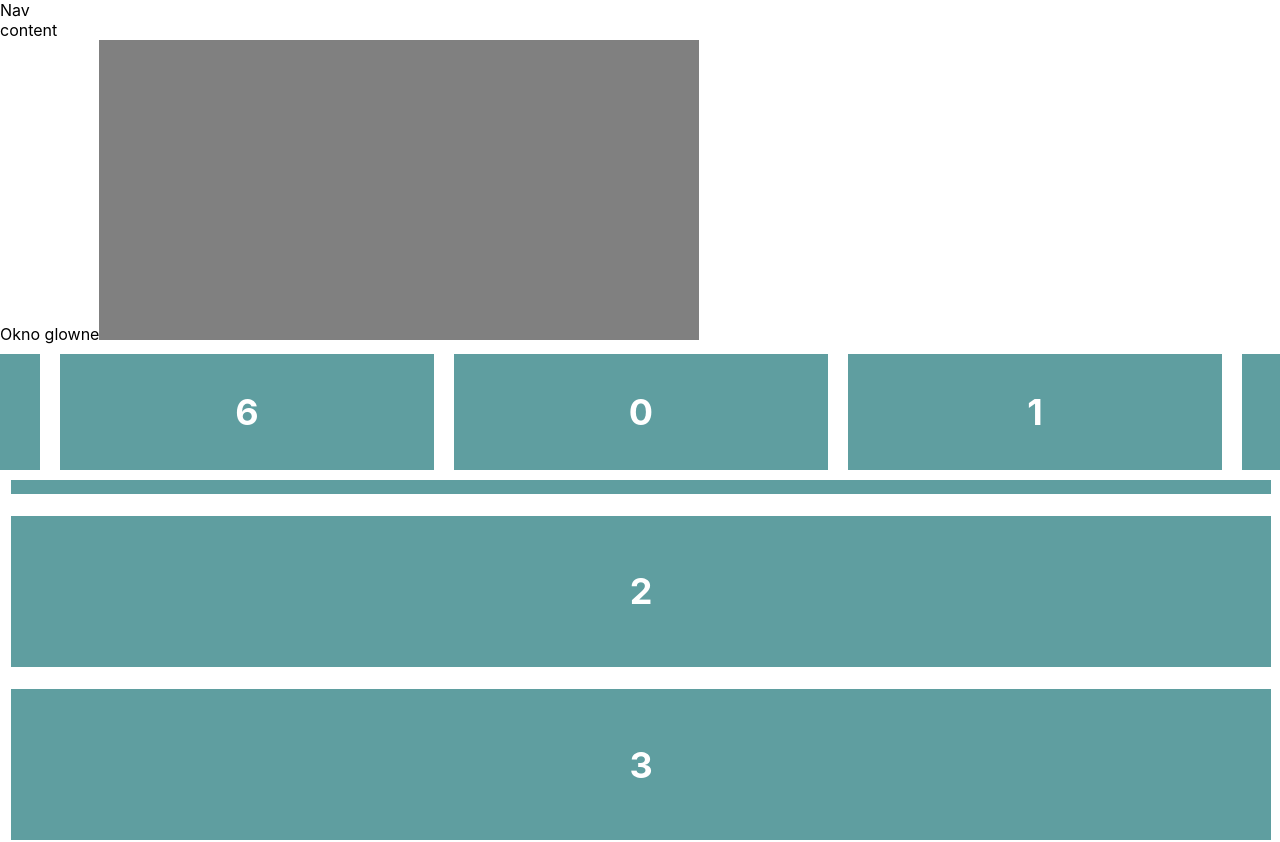
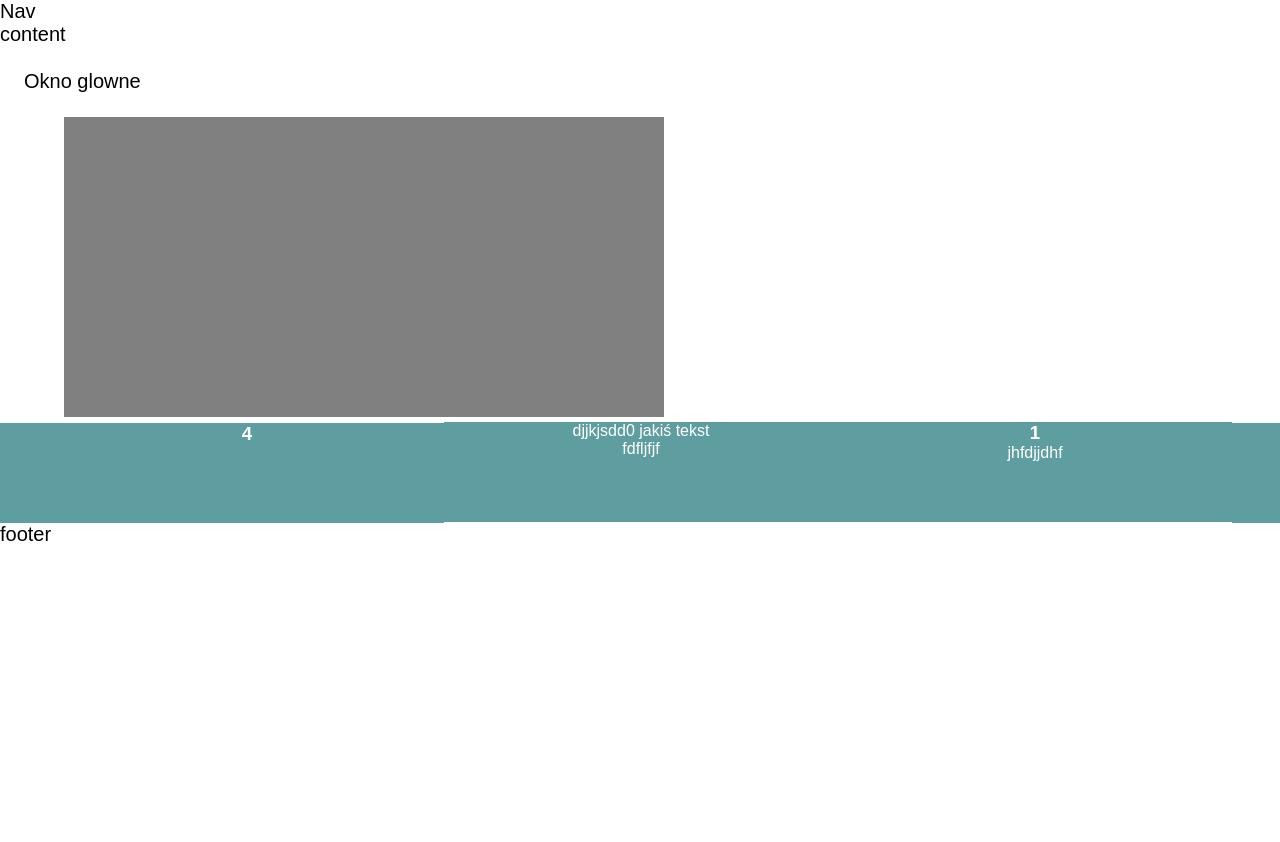
Before and after one commit to Keszua/Ant-key-v3, a React (Create React App) app: page /login in a window 1280 px wide. Shown: the top 842 px of the page. After the commit the page ends 800 px from the top, so only its background shows below. Built offline with nearby package versions, Linux system fonts and the light colour scheme.

Commit message:
Inicjalizacja scss
Nie udana proba ogarnięcia react-slick

```diff
--- /dev/null
+++ b/src/css/style.css
@@ -0,0 +1,56 @@
+* {
+  margin: 0;
+  padding: 0;
+  -webkit-box-sizing: border-box;
+          box-sizing: border-box;
+}
+
+html {
+  font-family: 'Arial';
+  font-size: 20px;
+}
+
+/*---------------------- plik _szukaj_mrowki.scss -------------------------*/
+.informacje {
+  margin: 10px;
+  padding: 14px;
+}
+
+.ramka_na_dwa_slidery {
+  display: -webkit-box;
+  display: -ms-flexbox;
+  display: flex;
+  -webkit-box-orient: vertical;
+  -webkit-box-direction: normal;
+      -ms-flex-direction: column;
+          flex-direction: column;
+  height: 600px;
+  width: 600px;
+  margin: 5%;
+}
+
+.ramka_na_slider {
+  background: #292828;
+}
+
+.ramka_na_slider__poziomy {
+  height: 33%;
+  background: #283caa;
+}
+
+.ramka_na_slider__pionowy {
+  height: 66%;
+  background: green;
+}
+
+.sl_okienko {
+  height: 100px;
+  width: 200px;
+  background: #5f9ea0;
+  color: #fff;
+  font-size: 16px;
+  text-align: center;
+}
+
+/*----------------------- end _szukaj_mrowki.scss --------------------------*/
+/*# sourceMappingURL=style.css.map */
--- a/src/index.tsx
+++ b/src/index.tsx
@@ -1,6 +1,7 @@
 import React from 'react';
 import ReactDOM from 'react-dom';
-import './index.css';
+//import './index.css';
+import './css/style.css';
 import App from './layouts/App';
 import reportWebVitals from './reportWebVitals';
 
--- /dev/null
+++ b/src/pages/_szukaj_mrowki.scss
@@ -0,0 +1,89 @@
+
+/*---------------------- plik _szukaj_mrowki.scss -------------------------*/
+
+.informacje {
+    margin: 10px;
+    padding: 14px;
+
+}
+
+
+.ramka_na_dwa_slidery {
+    display: flex;
+    flex-direction: column;
+
+    height: 600px;
+    width: 600px;
+    margin: 5%;
+
+}
+
+.ramka_na_slider {
+
+    // display: 'block';
+    background: rgb(41, 40, 40);
+    // margin: 0 25px 0 25px;
+    //width: 100%;
+
+    &__poziomy{
+        height: 33%;
+        background: rgb(40, 60, 170);
+
+    }
+
+    &__pionowy {
+        height: 66%;
+        background: green;
+
+    }
+
+}
+
+
+// .slider {
+//     /*
+//      -webkit-text-size-adjust: 100%;
+//     font: 112.5%/1.45em georgia,serif;
+//     //color: rgba(90,0,0,.8);
+//     font-family: georgia,serif;
+//     //font-weight: 400;
+//     word-wrap: break-word;
+//     font-kerning: normal;
+//     font-feature-settings: "kern","liga","clig","calt","kern";
+//     direction: ltr;
+//     unicode-bidi: isolate;
+//     box-sizing: border-box;
+//     user-select: none;
+//     touch-action: pan-y;
+//     -webkit-tap-highlight-color: transparent;
+//     position: relative;
+//     display: block;
+//     // margin: 30px auto 50px;
+// */
+//     &__poziomy {
+
+//     }
+// }
+
+
+
+.sl_okienko {
+    height: 100px;
+    width: 200px;
+    background: #5f9ea0;
+    color: #fff;
+    font-size: 16px;
+    // line-height: 100px;
+    //margin: 10px 10px 10px ;
+    // border: 2px;
+    // padding: 14px;
+    // position: relative;
+    text-align: center;
+}
+
+
+
+
+
+
+/*----------------------- end _szukaj_mrowki.scss --------------------------*/
--- a/src/pages/szukaj_mrowki.css
+++ /dev/null
@@ -1,31 +0,0 @@
-
-h3 {
-    background: #5f9ea0;
-    color: #fff;
-    font-size: 36px;
-    line-height: 100px;
-    margin: 10px;
-    padding: 2%;
-    position: relative;
-    text-align: center;
-}
-
-Slider {
-    /* -webkit-text-size-adjust: 100%;
-    font: 112.5%/1.45em georgia,serif;
-    color: rgba(0,0,0,.8);
-    font-family: georgia,serif;
-    font-weight: 400;
-    word-wrap: break-word;
-    font-kerning: normal;
-    font-feature-settings: "kern","liga","clig","calt","kern";
-    direction: ltr;
-    unicode-bidi: isolate;
-    box-sizing: border-box;
-    user-select: none;
-    touch-action: pan-y;
-    -webkit-tap-highlight-color: transparent;
-    position: relative;
-    display: block;
-    margin: 30px auto 50px; */
-}
--- a/src/pages/szukaj_mrowki.tsx
+++ b/src/pages/szukaj_mrowki.tsx
@@ -1,10 +1,19 @@
 import React  from 'react';
-import './szukaj_mrowki.css';
+import ReactDOM from 'react-dom';
+// import './szukaj_mrowki.css';
 //import "~slick-carousel/slick/slick.css";
 //import "~slick-carousel/slick/slick-theme.css";
 import Slider from "react-slick";
 //import Slider from 'node_modules\react-slick\dist\react-slick.js'
 // Slider ze strony: https://react-slick.neostack.com/docs/api
+/*
+instalowałem:
+
+npm install react-slick --save
+npm install slick-carousel --save
+npm i --save-dev @types/react-slick
+*/
+
 
 
 const SzukajMrowkiPage = () => {
@@ -15,7 +24,8 @@ const SzukajMrowkiPage = () => {
         return (
           <div
             className={className}
-            style={{ ...style, display: "block", background: "red" }}
+            // style={{ ...style, display: "block", background: "red" }}
+            style={{ ...style, background: "red" }}
             onClick={onClick}
           />
         );
@@ -23,10 +33,13 @@ const SzukajMrowkiPage = () => {
 
     const SamplePrevArrow = (props :any) => {
         const { className, style, onClick } = props;
+        console.log('style', style);
         return (
             <div
                 className={className}
-        style={{ ...style, display: "block", background: "green" }}
+                // style={{ ...style, display: "block", background: "green" }}
+                style={{ ...style, background: "green" }}
+
                 onClick={onClick}
             />
         );
@@ -35,16 +48,10 @@ const SzukajMrowkiPage = () => {
 
     const SliderH_settings = {
         // className: "center",
-        // centerPadding: "20px",
+        centerPadding: "20px",
+        // width: '100px',
         className: "slider variable-width",
-
-        dots: true,
-        infinite: true,
-        // speed: 500,
-        // slidesToShow: 3,
-        // slidesToScroll: 1,
-        // initialSlide: 0,
-        // centerMode: true,
+        // variableWidth: true,
         nextArrow: <SampleNextArrow />,
         prevArrow: <SamplePrevArrow />
 
@@ -58,60 +65,64 @@ const SzukajMrowkiPage = () => {
 
     return (
         <>
-        <div>
-            Okno glowne
+            <div >
+                <div className='informacje'>
+                    Okno glowne <br/>
+                </div>
                 <svg className="inline" viewBox="0 0 600 300" xmlns="http://www.w3.org/2000/svg"
-                style={{ width:'600px', height:'300px', background:'gray' }}
+                    style={{ width:'600px', height:'300px', background:'gray', margin: '0 5% 0 5%' }}
                 >
 
                 </svg>
             </div>
+            {/* <div className="ramka_na_dwa_slidery"> */}
 
-        <div>
+                {/* <div className='ramka_na_slider ramka_na_slider__poziomy' > */}
 
-            <Slider {...SliderH_settings}
-                dots= {false}
+                    <Slider
+                    //  {...SliderH_settings}
                         infinite={true}
                         speed= {500}
                         slidesToShow= {3}
                         slidesToScroll= {1}
                         initialSlide= {0}
                         centerMode= {true}
-                beforeChange = {function(currentSlide, nextSlide) {
-                    console.log("before change", currentSlide, nextSlide);
-                  }}
-                afterChange= { function(currentSlide) {
-                    console.log("after change", currentSlide);
-                }}
+                        // centerPadding = {"20px"}
+                        // variableWidth = {true}
+                        dots= {false}
+                        // beforeChange = {function(currentSlide, nextSlide) {
+                        //     console.log("before change", currentSlide, nextSlide);
+                        // }}
+                        // afterChange= { function(currentSlide) {
+                        //     console.log("after change", currentSlide);
+                        // }}
                     >
-                <div>
-                    <h3>0</h3>
+                            <div className={'sl_okienko'}>
+                                djjkjsdd0
+                                jakiś tekst
+                                <p>fdfljfjf</p>
                             </div>
-                <div>
-                    <h3>1</h3>
+                            <div className={'sl_okienko'}>
+                                <h3>1</h3>jhfdjjdhf
                             </div>
-                <div>
+                            <div className={'sl_okienko'}>
                                 <h3>2</h3>
                             </div>
-                <div>
+                            <div className={'sl_okienko'}>
                                 <h3>3</h3>
                             </div>
-                <div>
+                        <div className={'sl_okienko'}>
                             <h3>4</h3>
                         </div>
-                <div>
-                    <h3>5</h3>
-                </div>
-                <div>
-                    <h3>6</h3>
-                </div>
                     </Slider>
+                {/* </div> */}
 
-            <Slider
+                {/* <div className='ramka_na_slider ramka_na_slider__pionowy' >
+                    <Slider className='slider slider__pionowy'
                         vertical= {true}
                         verticalSwiping= {true}
                         infinite= {true}
-                slidesToShow= {3}
+                        slidesToShow= {2}
                         slidesToScroll= {1}
                         initialSlide= {0}
                         speed= {500}
@@ -124,25 +135,23 @@ const SzukajMrowkiPage = () => {
                         }}
 
                     >
-                <div style= {{display: "flex", justifyContent: 'flex-start' }}>
-                    <div> <h3>A</h3> </div>
+                        <div className={'sl_okienko'}>
+                            <div > <h3>A</h3> </div>
                             <div> <h3>A</h3> </div>
                         </div>
-                <div>
+                        <div className={'sl_okienko'}>
                             <h3>1</h3>
                         </div>
-                <div>
+                        <div className={'sl_okienko'}>
                             <h3>2</h3>
                         </div>
-                <div>
+                        <div className={'sl_okienko'}>
                             <h3>3</h3>
                         </div>
                     </Slider>
+                </div> */}
 
-
-
-        </div>
-
+            {/* </div>     */}
         </>
     )
 
--- /dev/null
+++ b/src/sass/_reset.scss
@@ -0,0 +1,10 @@
+*{
+    margin: 0;
+    padding: 0;
+    box-sizing: border-box;
+  }
+
+  html {
+    font-family: 'Arial';
+    font-size: 20px;
+  }
--- /dev/null
+++ b/src/sass/style.scss
@@ -0,0 +1,2 @@
+@import "reset";
+@import "../pages/szukaj_mrowki";
```
Also changed, not shown: 1 other file (tests, documents, lock files or other folders). Lines whose indentation alone changed are shown as unchanged.
